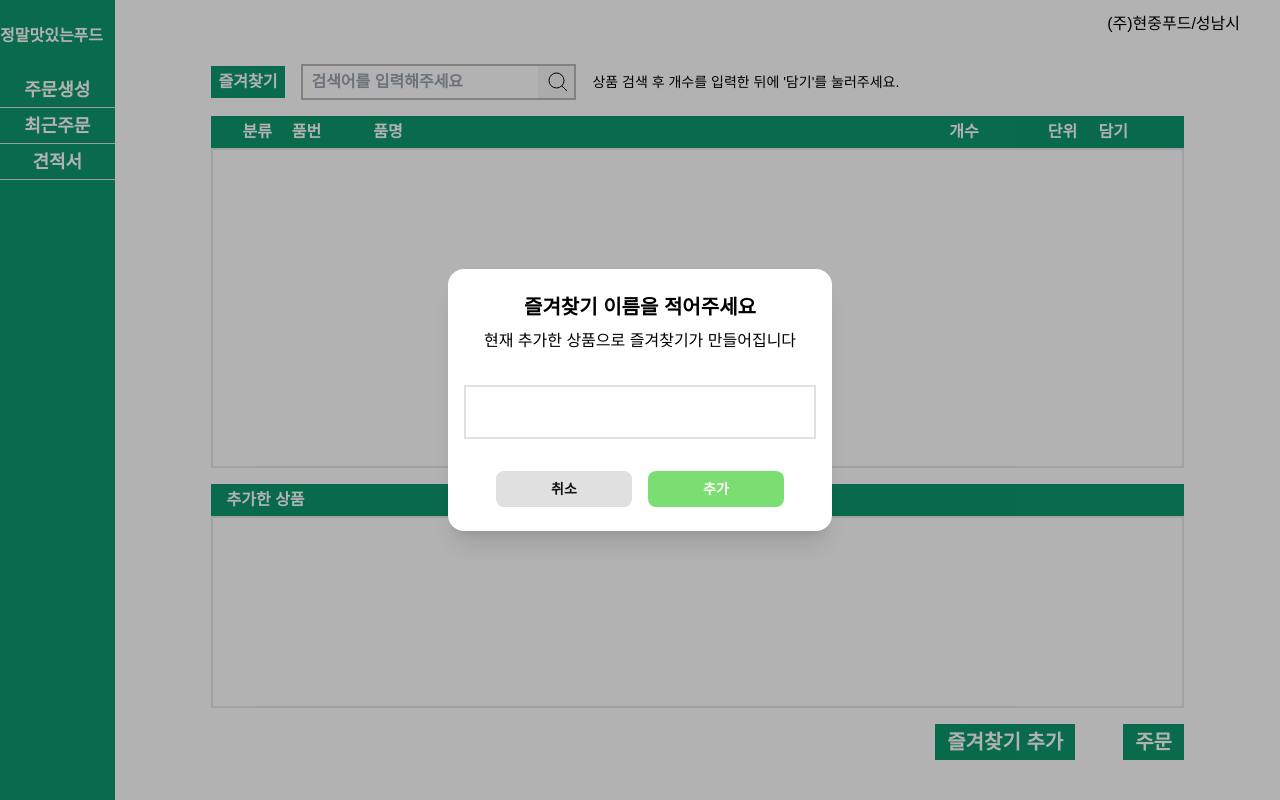
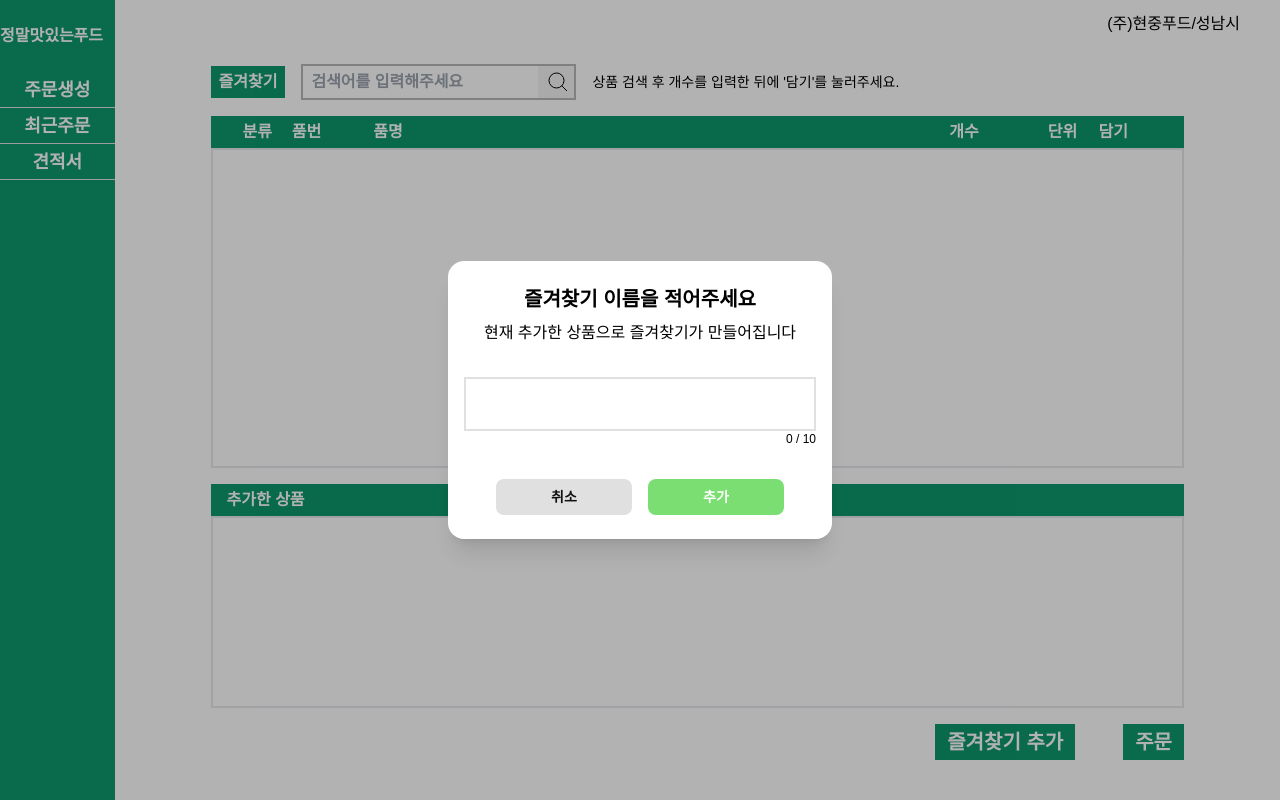
Before and after one commit to Web5rder/Web5rder-FE, a Next.js app: page /quotation in a window 1280 px wide. Both pictures are taken after a click on the button "즐겨찾기 추가". Built offline with nearby package versions, Linux system fonts and the light colour scheme.

Commit message:
✨[견적서페이지]: 즐겨찾기 제목 입력 글자수 제한 추가

```diff
--- a/src/app/components/common/Dialog.tsx
+++ b/src/app/components/common/Dialog.tsx
@@ -39,12 +39,15 @@ export function Dialog({
 
         {/* 인풋 */}
         {hasInput && (
-          <Input
-            className="w-full border-2 border-gray-1 px-2 py-4"
-            type="default"
-            textValue={value}
-            onChange={onChange || (() => {})}
-          />
+          <div className="relative w-full">
+            <Input
+              className="border-2 border-gray-1 px-2 py-4"
+              type="default"
+              textValue={value}
+              onChange={onChange || (() => {})}
+            />
+            <p className="text-xs text-end">{value?.length} / 10</p>
+          </div>
         )}
 
         {/* 버튼 */}
--- a/src/app/components/quotation/MainContainer.tsx
+++ b/src/app/components/quotation/MainContainer.tsx
@@ -260,7 +260,10 @@ export default function MainContainer() {
           hasInput
           value={state.bookmarkName}
           onChange={(e) =>
-            setState((prev) => ({ ...prev, bookmarkName: e.target.value }))
+            setState((prev) => ({
+              ...prev,
+              bookmarkName: e.target.value.slice(0, 10), // 10자 제한
+            }))
           }
         />
       )}
```
